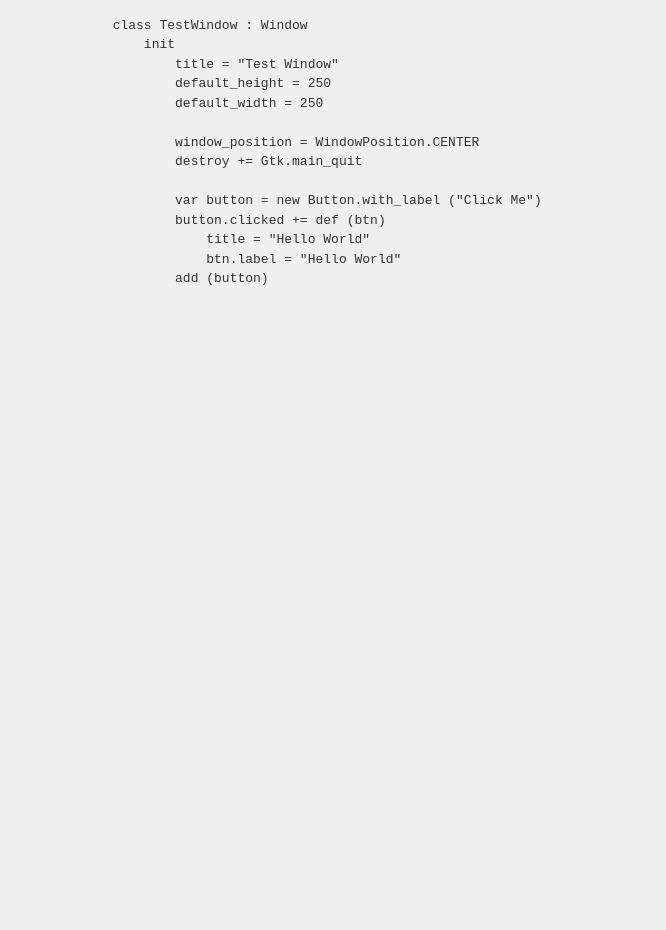
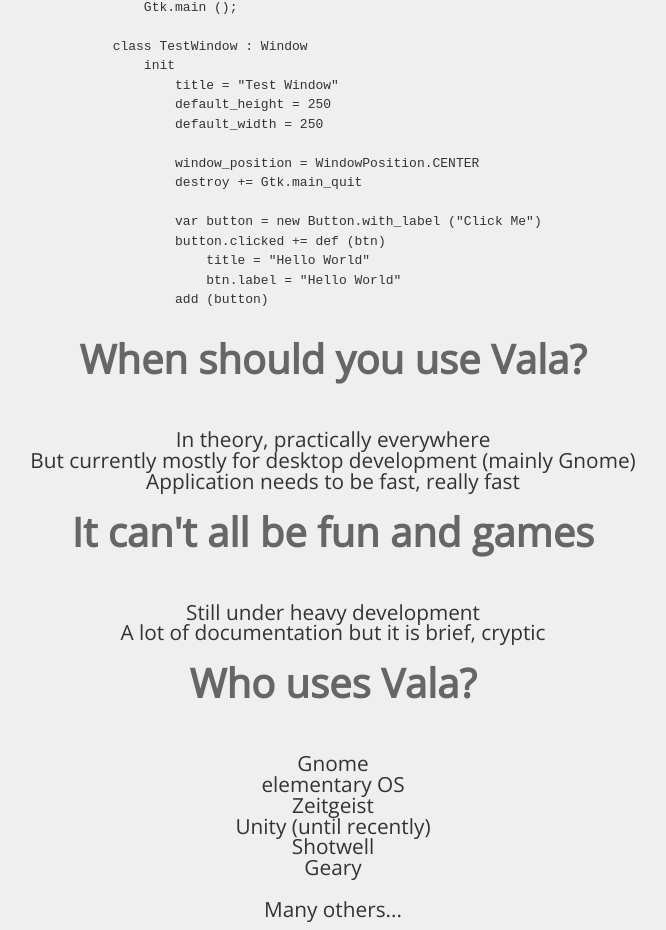
Before and after one commit to jaapz/vala-presentation, a plain HTML site: page index.html in a window 1280 px wide. Shown: the part 2997-3927 px from the top of the page, without its empty margins (137-803 px from the left). Before the commit the page ends 3305 px from the top, so only its background shows below. Drawn offline with nearby package versions, Linux system fonts and the light colour scheme.

Commit message:
Some more slides.

```diff
--- a/index.html
+++ b/index.html
@@ -178,7 +178,7 @@
 		    <div id="libraries" class="step slide" data-x="1000" data-y="1000" data-rotate="30">
 		    	<h4>But what about libraries?</h4>
 
-		    	<p class="center">That's what Vapi bindings are for:</p>
+		    	<p class="center">That's one of the main features of Vala,<br> Vapi bindings:</p>
 
 		    	<pre>
 			[CCode (gir_namespace = "Gtk", gir_version = "2.0")]
@@ -229,6 +229,40 @@
 				        add (button)
 				</pre>
 		    </div>
+
+		    <div id="when-to-use-vala" class="step slide" data-x="3000" data-y="3000" data-rotate="30">
+		    	<h4>When should you use Vala?</h4>
+
+		    	<p class="center">
+		    		In theory, practically everywhere<br>
+		    		But currently mostly for desktop development (mainly Gnome)<br>
+		    		Application needs to be fast, really fast<br>
+		    	</p>
+		    </div>
+
+		    <div id="drawbacks" class="step slide" data-x="4000" data-y="4000" data-rotate="-30">
+		    	<h4>It can't all be fun and games</h4>
+
+		    	<p class="center">
+		    		Still under heavy development<br>
+		    		A lot of documentation but it is brief, cryptic<br>
+		    	</p>
+		    </div>
+
+		    <div id="who-uses-it" class="step slide" data-x="5000" data-y="5000" data-rotate="30">
+		    	<h4>Who uses Vala?</h4>
+
+		    	<p class="center">
+		    		Gnome<br>
+		    		elementary OS<br>
+		    		Zeitgeist<br>
+		    		Unity (until recently)<br>
+		    		Shotwell<br>
+		    		Geary<br>
+		    		<br>
+		    		Many others...
+		    	</p>
+		    </div>
 		</div>
 
 		<!-- Don't forget to actually include impress.js -->
```
